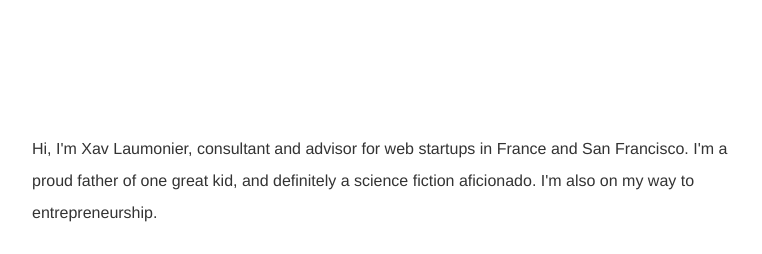
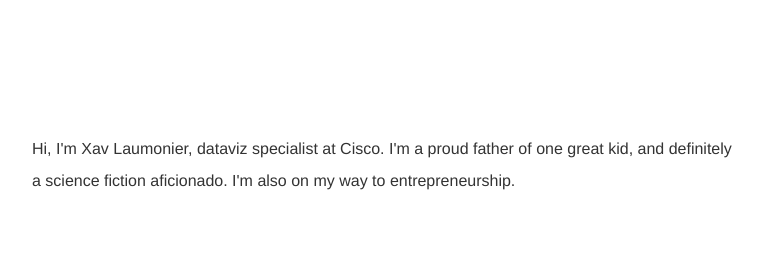
Before and after one commit to Ulflander/ulflander.github.io, a plain HTML site: page index.html in a window 1280 px wide. Shown: the part 678-932 px from the top of the page, without its empty margins (258-1020 px from the left). Drawn offline with Linux system fonts and the light colour scheme.

Commit message:
Change job

```diff
--- a/index.html
+++ b/index.html
@@ -52,7 +52,7 @@
 
             <section class="col-1-1">
                 <p>
-                    Hi, I'm Xav Laumonier, <span itemprop="jobTitle">consultant and advisor</span> for web startups in <span itemprop="nationality">France</span> and San Francisco. I'm a proud father of one great kid, and definitely a science fiction aficionado. I'm also on my way to entrepreneurship.
+                    Hi, I'm Xav Laumonier, <span itemprop="jobTitle">dataviz specialist</span> at <span itemprop="worksFor"><span itemprop="name">Cisco</span></span>. I'm a proud father of one great kid, and definitely a science fiction aficionado. I'm also on my way to entrepreneurship.
                 </p>
                 <p>
                     <strong>As an advisor,</strong> I help web startups to succeed in their journey. I have the great opportunity today to be
```
